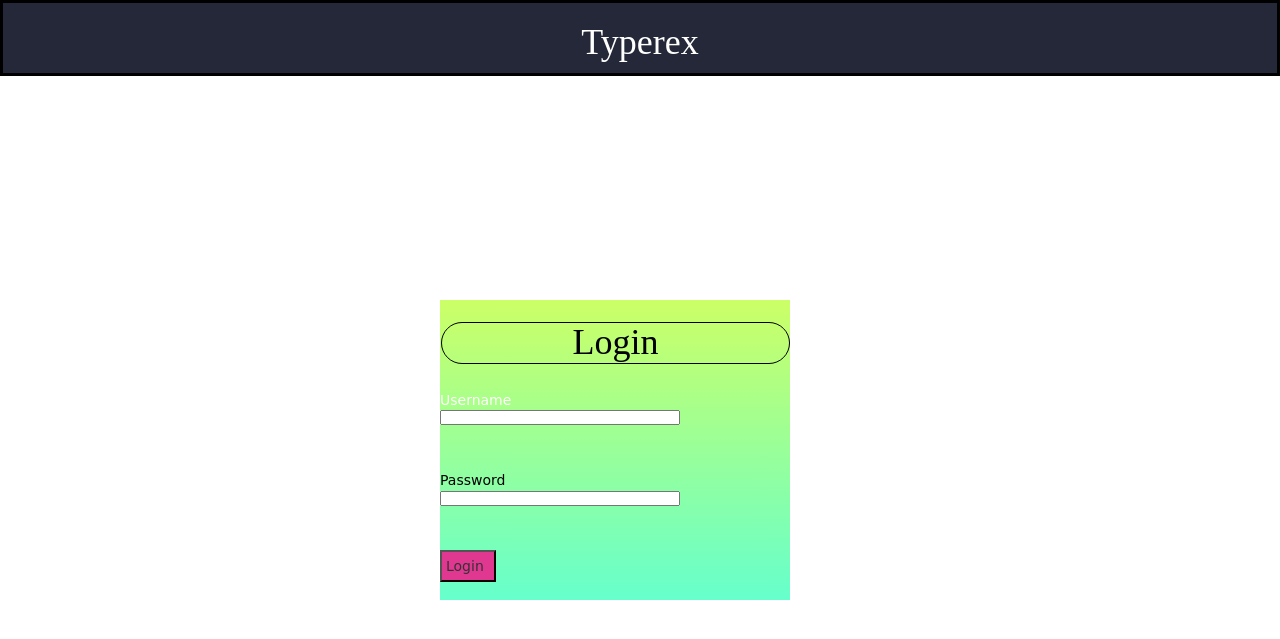
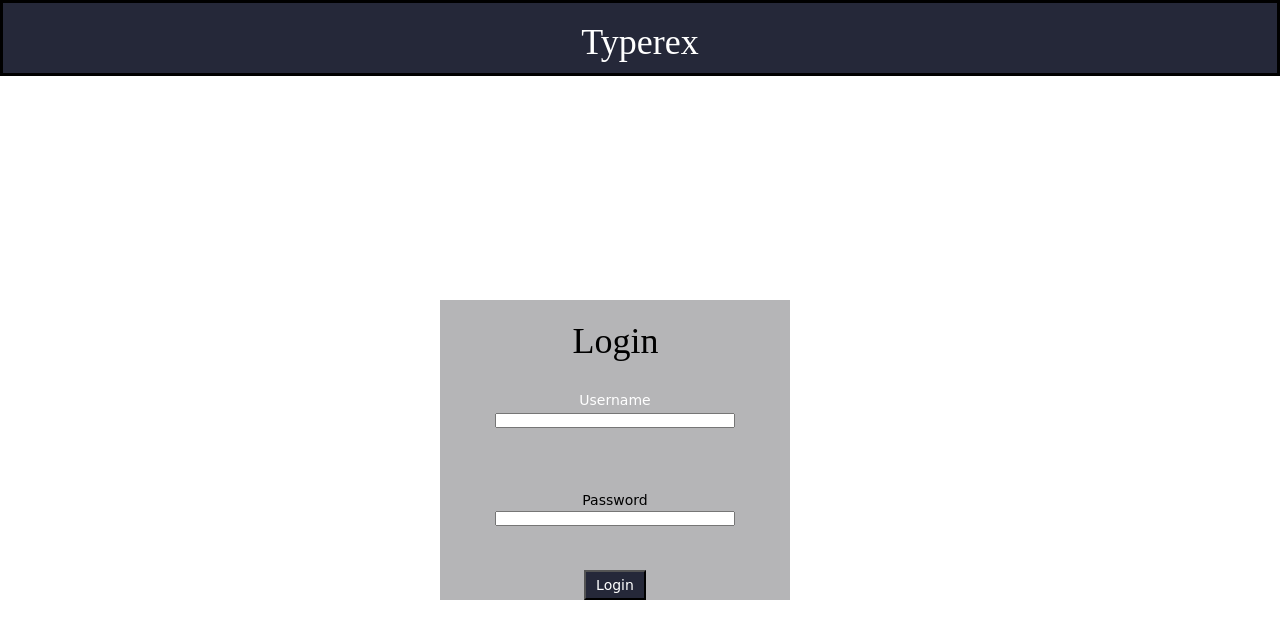
Before and after one commit to amal-san/lamp-app, a PHP site: page /typerex/login.html in a window 1280 px wide. Shown: the top 639 px of the page. Run offline with PHP 8.4, Linux system fonts and the light colour scheme; some web fonts are replaced.

Commit message:
txtstyle.css

```diff
--- a/txtstyle.css
+++ b/txtstyle.css
@@ -88,6 +88,10 @@ display:block;
    border: 3px solid black;
    background: #252839;
    padding:0px;
+   margin: auto;
+   text-align: right;
+
+
 
 }
 #wpm {
@@ -125,24 +129,27 @@ display:block;
     padding-bottom: 1px;
     padding-left: 2px;
 }
+
+
 /* loginform */
 
 #loginform{
   font-family: cursive;
   height: 300px;
   width: 350px;
-  background:  linear-gradient(to bottom, #ccff66 0%, #66ffcc 100%);
+  background:  #b5b5b7;
   position:absolute;
   top: 50%;
   left: 50%;
   margin-top: -100px;
   margin-left: -200px;
+  text-align: center;
 }
 #uname {
   font-size:8px;
   padding:.5px;
   display: inline;
-  float: left;
+  align:right;
 
 }
 #pass {
@@ -151,10 +158,12 @@ display:block;
   display: inline;
 }
 #submit {
-  padding:4px;
+  padding:3px;
   padding-right: 10px;
+  padding-left: 10px;
   position: relative;
-  background-color: #e03891;
+  background-color: #252839;
+  color: white;
 }
 #headlogin {
   font-family:  Aldrich;
@@ -168,11 +177,6 @@ display:block;
   height: 50px;
 
 }
-#loginform h1 {
-  border: 1px solid black;
-  border-radius: 30px;
-
-}
 .red {
     color: red;
 }
```
